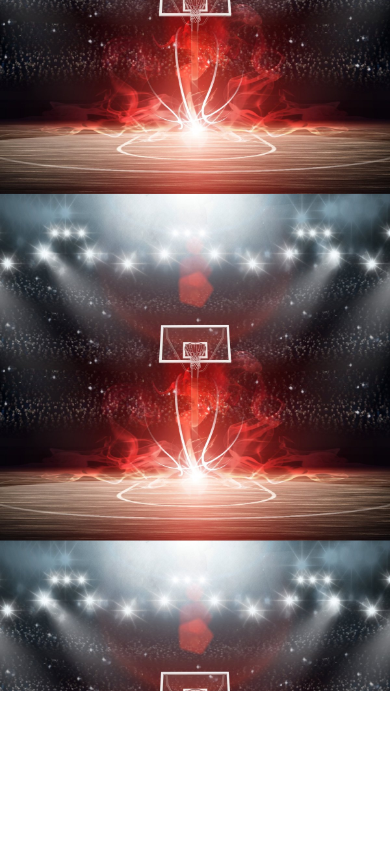
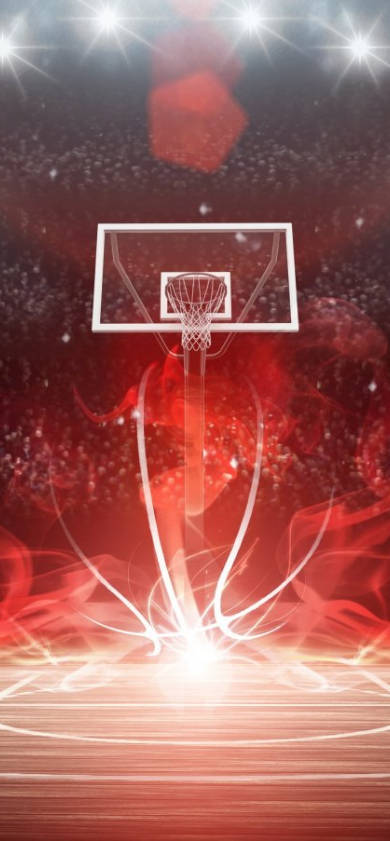
Before and after one commit to annymax/DOM, a plain HTML site: page index.html in a window 390 px wide. Shown: the part 153-994 px from the top of the page. Before the commit the page ends 844 px from the top, so only its background shows below. Drawn offline with Linux system fonts and the light colour scheme.

Commit message:
fixed CSS media queries for no-repeat background image

```diff
--- a/css/style.css
+++ b/css/style.css
@@ -45,7 +45,7 @@ html {
   flex-direction: column;
 }
 
-.button{
+.button {
   background-color: var(--main-color);
   margin-left: 15px;
 }
@@ -53,7 +53,6 @@ html {
 .image-ball {
   max-width: 70px;
   max-height: 70px;
-
 }
 
 .nav {
@@ -166,6 +165,16 @@ html {
 }
 
 @media (max-width: 827px) {
+  .body {
+    background-size: 100% 100%;
+    background-position: center;
+    background-repeat: no-repeat;
+  }
+
+  .main{
+    height: 100vh;
+  }
+
   .menu-list {
     display: grid;
     grid-template-columns: repeat(4, 1fr);
@@ -183,9 +192,15 @@ html {
 }
 
 @media (max-width: 560px) {
-  .body {
+.body {
+  background-size: auto 100%;
+  background-position: center;
+  background-repeat: no-repeat;
+}
 
-  }
+.main{
+  height: 100vh;
+}
 
   .menu-list {
     display: grid;
```
